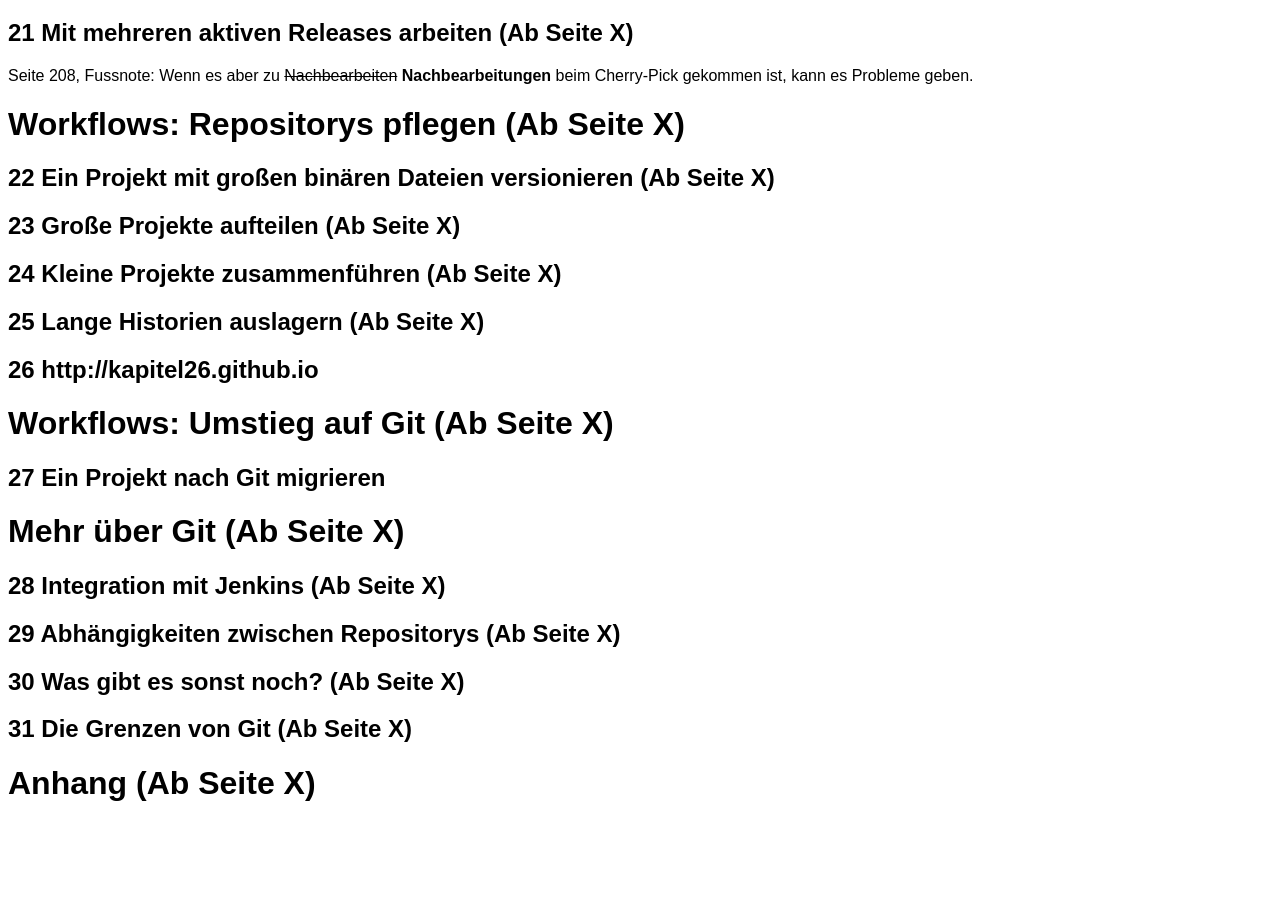
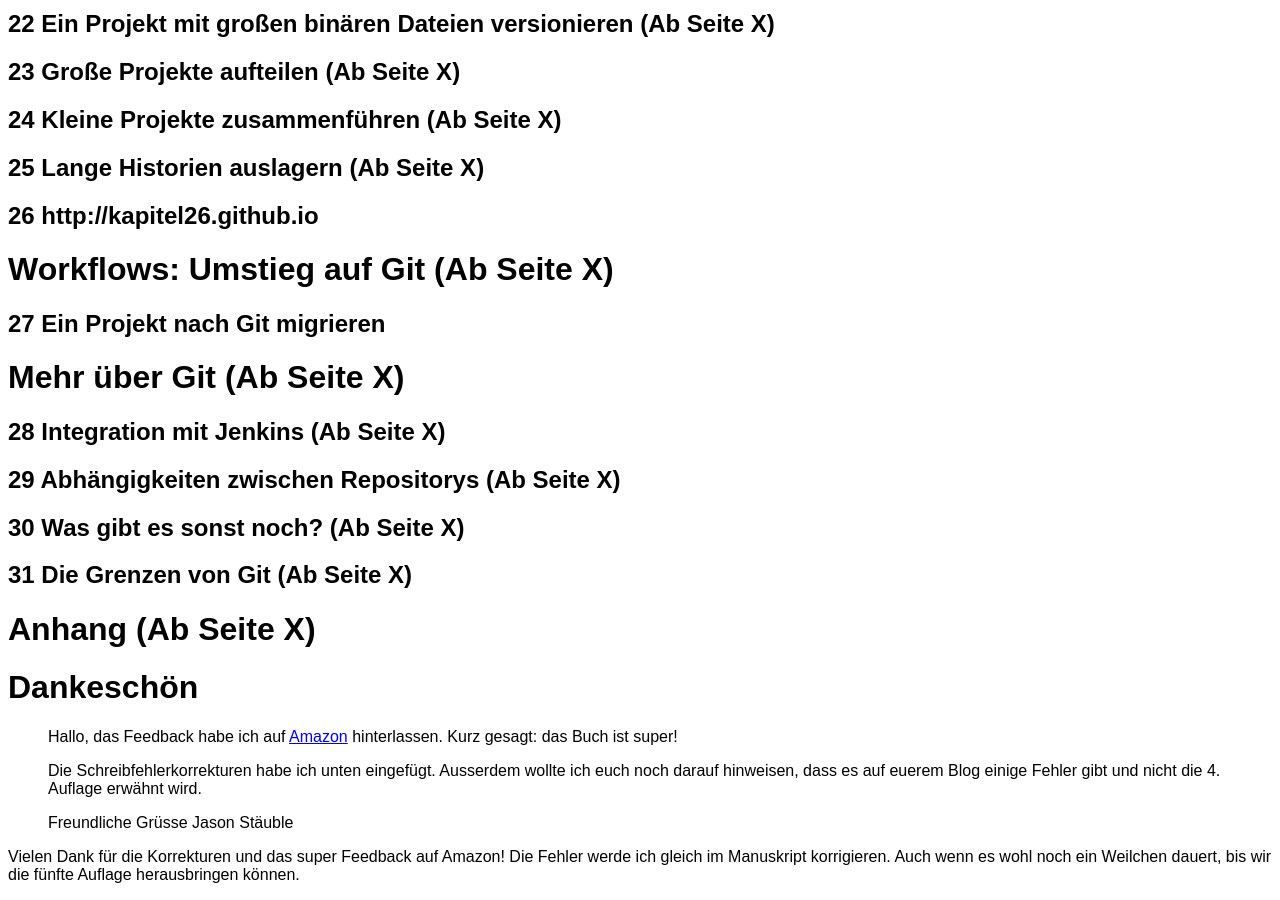
Before and after one commit to kapitel26/gitbuch-feedback, a Jekyll site: the page built from feedback-git-buch-auflage-4.md, in a window 1280 px wide and 900 px high, scrolled down 2007 px. Built offline with Jekyll 4.4.1, drawn with Linux system fonts in a browser that asks for light colours; before the commit the page ends 2830 px from its top, so only the background shows below that; some of the changed text lies outside the part shown.

Commit message:
Dank f. Feedback von Jason Stäuble.

```diff
--- a/feedback-git-buch-auflage-4.md
+++ b/feedback-git-buch-auflage-4.md
@@ -118,3 +108,15 @@ Seite 208, Fussnote: Wenn es aber zu ~~Nachbearbeiten~~ **Nachbearbeitungen** be
 ## 31 Die Grenzen von Git (Ab Seite X)
 
 # Anhang (Ab Seite X)
+
+# Dankeschön
+
+> Hallo,
+> das Feedback habe ich auf [Amazon](https://www.amazon.de/review/R1OAOQUVLGUKKT/ref=cm_cr_dp_title?ie=UTF8&ASIN=3864904528&channel=detail-glance&nodeID=299956&store=books) hinterlassen. Kurz gesagt: das Buch ist super!
+
+> Die Schreibfehlerkorrekturen habe ich unten eingefügt. Ausserdem wollte ich euch noch darauf hinweisen, dass es auf euerem Blog einige Fehler gibt und nicht die 4. Auflage erwähnt wird.
+
+> Freundliche Grüsse
+> Jason Stäuble
+
+Vielen Dank für die Korrekturen und das super Feedback auf Amazon! Die Fehler werde ich gleich im  Manuskript korrigieren. Auch wenn es wohl noch ein Weilchen dauert, bis wir die fünfte Auflage herausbringen können.
```
Also changed, not shown: other parts of feedback-git-buch-auflage-4.md (+0 -10 lines).
